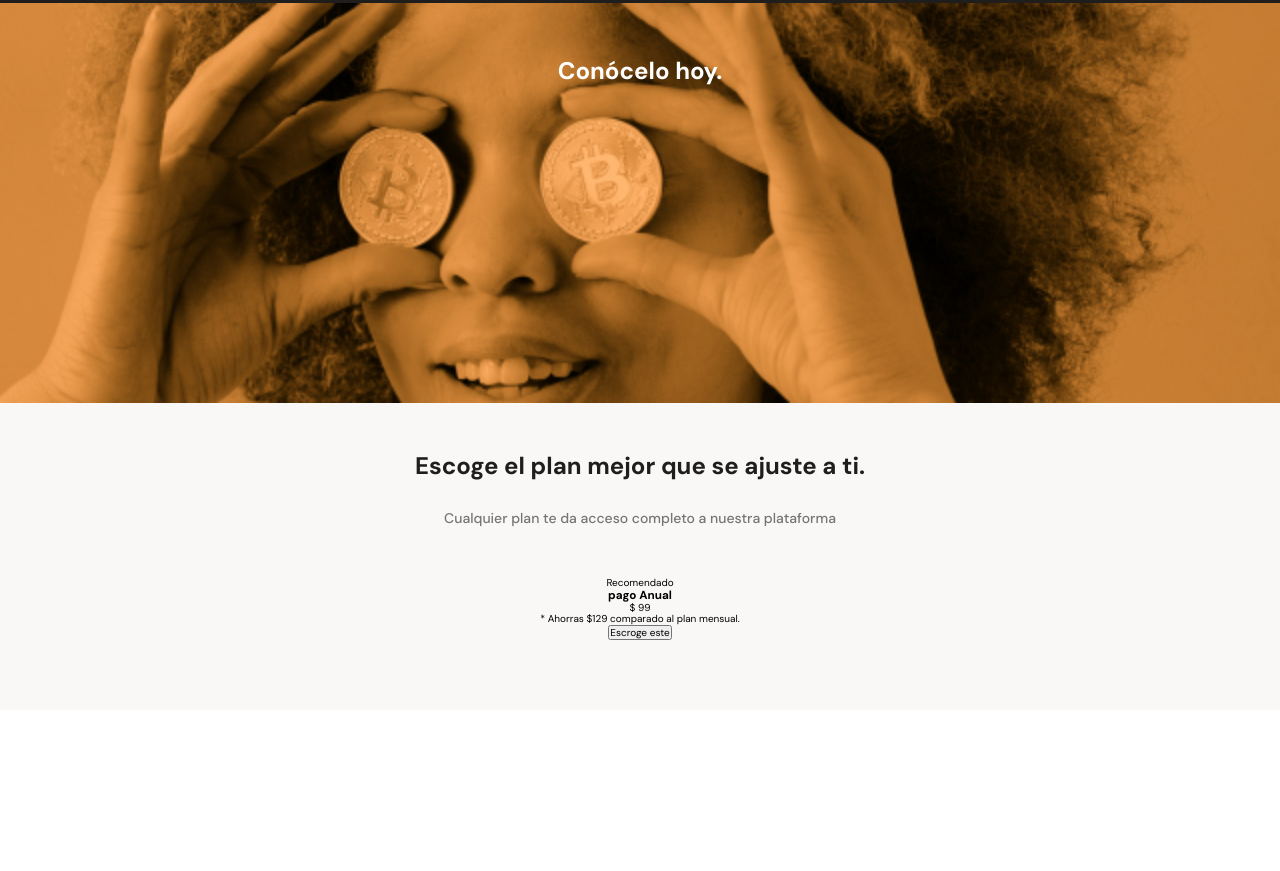
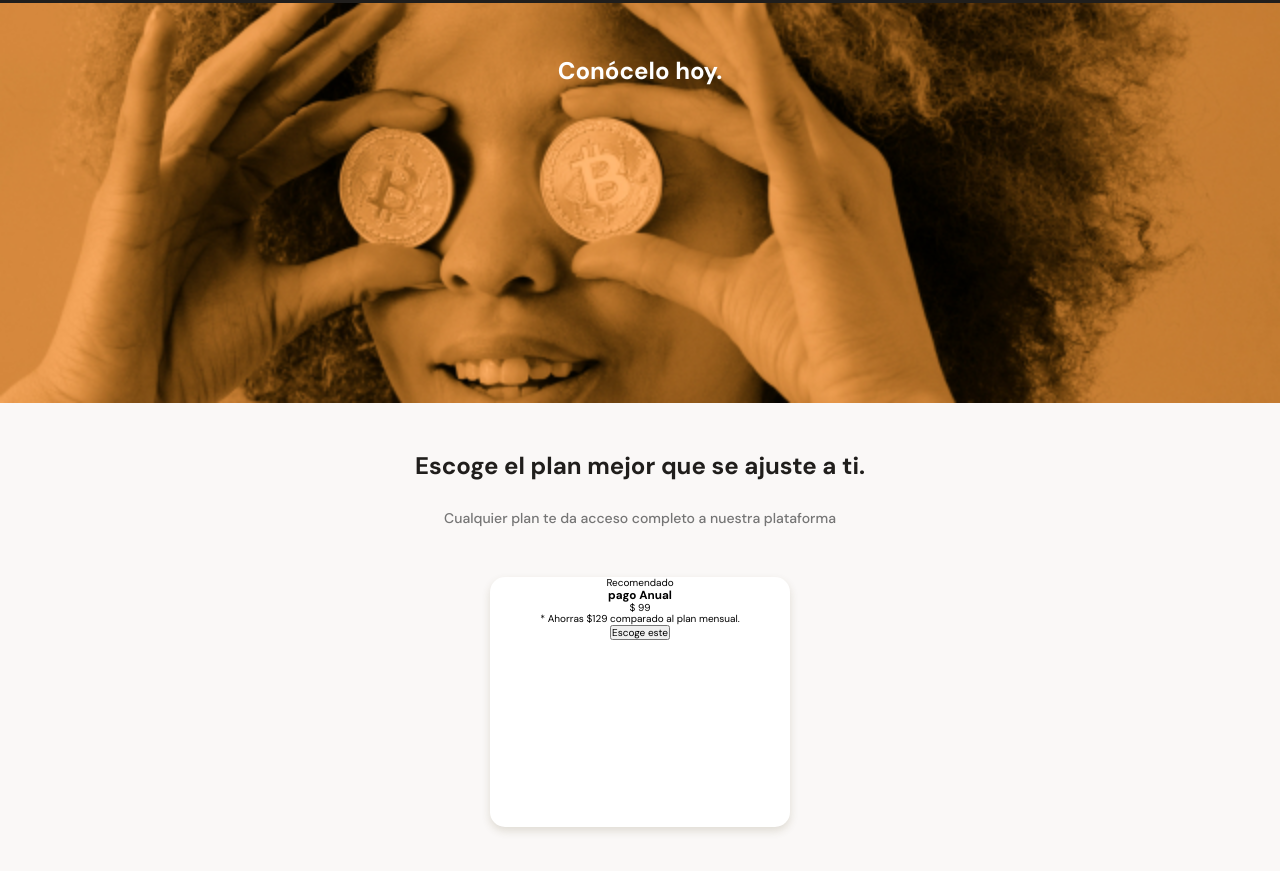
Before and after one commit to ClairCc/BitcoinMobil, a website: page index.html in a window 1280 px wide. Shown: the part 2131-3002 px from the top of the page. Before the commit the page ends 2841 px from the top, so only its background shows below. Drawn offline with nearby package versions, Linux system fonts and the light colour scheme.

Commit message:
Aplicando estilos a las tarjetas de la sección de planes

```diff
--- a/index.html
+++ b/index.html
@@ -92,19 +92,19 @@
       <section class="bitcoin-img-container">
         <h2>Conócelo hoy.</h2>
       </section>
-      <section id="plans " class="main-plans-container">
+      <section id="plans" class="main-plans-container">
         <div class="plans--title">
           <h2>Escoge el plan mejor que se ajuste a ti.</h2>
           <p>Cualquier plan te da acceso completo a nuestra plataforma</p>
         </div>
         <section class="plans-container--slider">
           <article class="plans-container--card">
-            <p>Recomendado </p>
-            <div>
-              <h3>pago Anual</h3>
-              <p><span>$</span> 99</p>
-              <p>* Ahorras $129 comparado al plan mensual.</p>
-              <button>Escroge este <span></span></button>
+            <p class="recomendado">Recomendado </p>
+            <div class="plan-info-container">
+              <h3 class="plan-card--title">pago Anual</h3>
+              <p class="plan-card--price"><span>$</span> 99</p>
+              <p class="plan-card--saving">* Ahorras $129 comparado al plan mensual.</p>
+              <button class="plan-card--CTA">Escoge este <span></span></button>
             </div>
           </article>
         </section>
--- a/public/style.css
+++ b/public/style.css
@@ -337,3 +337,14 @@ main {
   line-height: 1.8rem;
   color: #757575;
 }
+.plans-container--card {
+  position: relative;
+  width: 70%;
+  min-width: 230px;
+  max-width: 300px;
+  height: 250px;
+  margin: 50px auto 0;
+  background-color: var(--just-white);
+  border-radius: 15px;
+  box-shadow: 0 4px 8px rgba(89, 73, 30, 0.16);
+}
```
